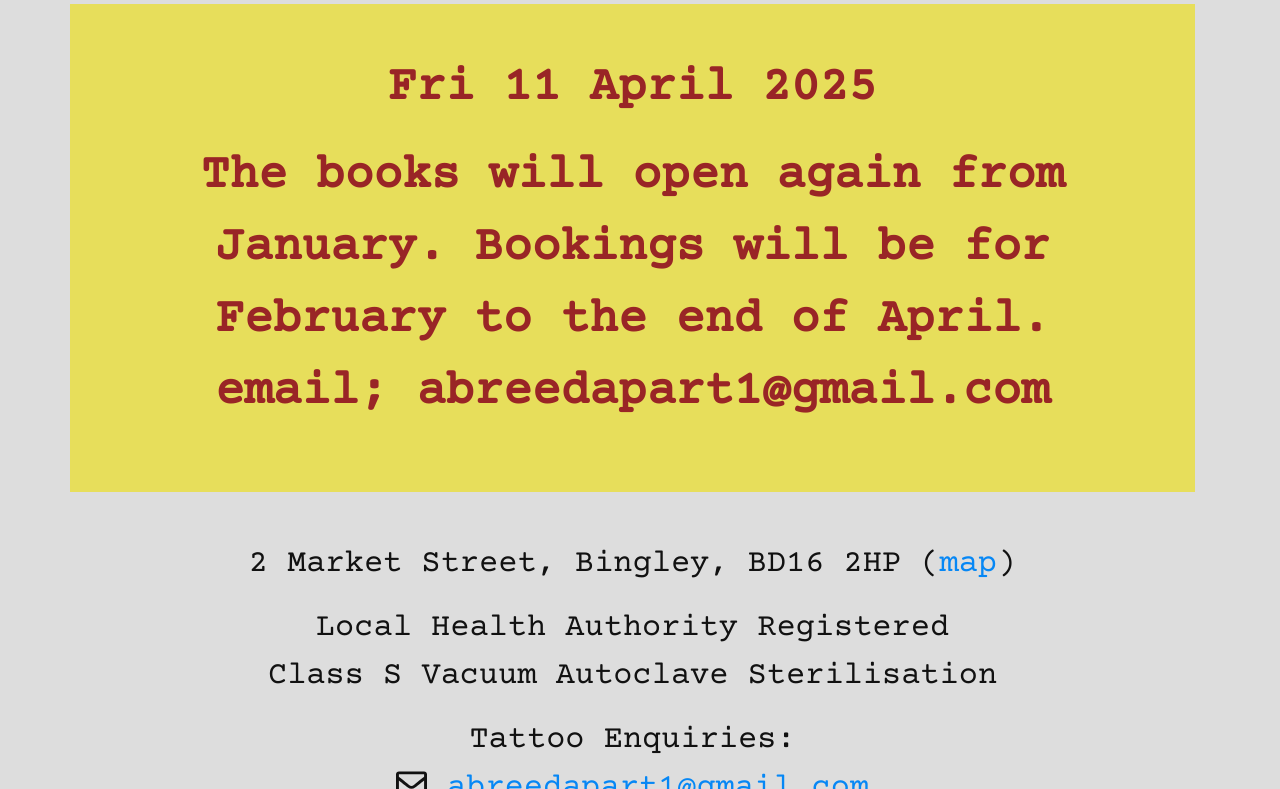
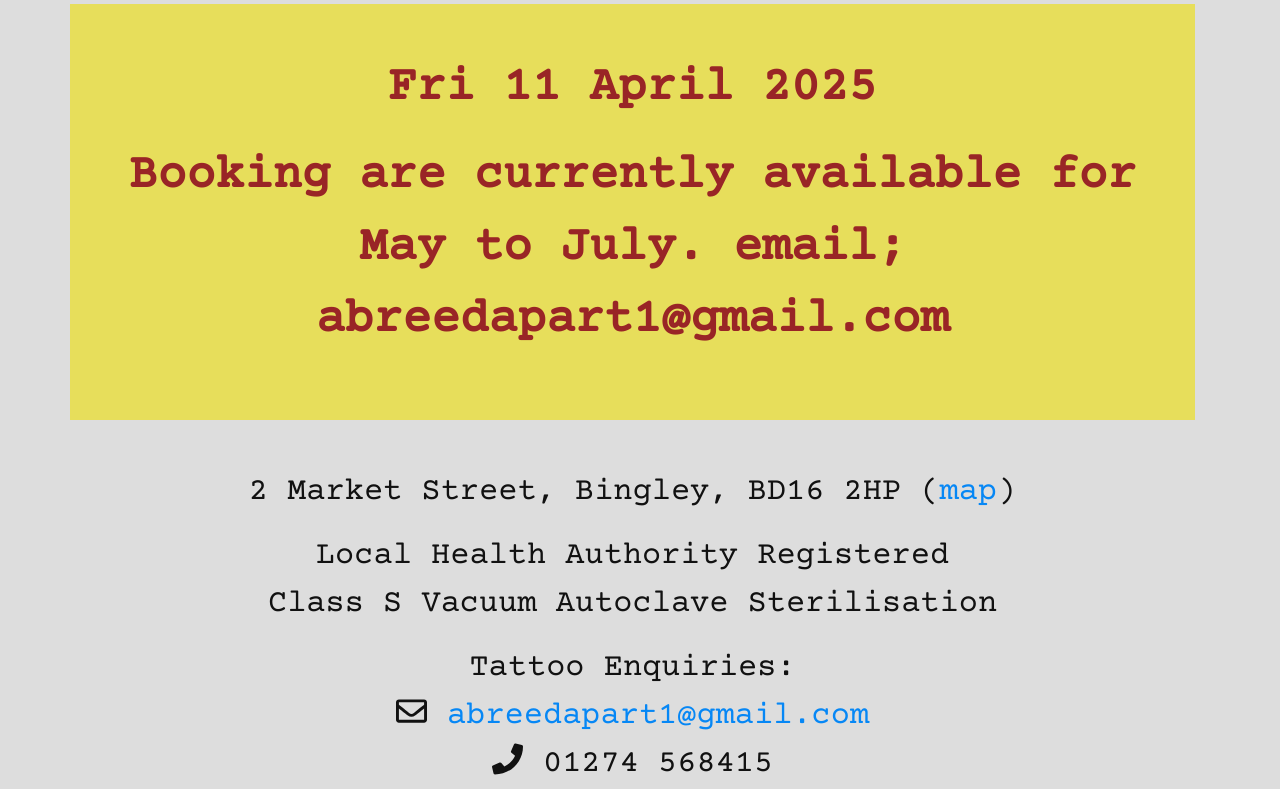
Before and after one commit to caprenter/abreedapart, a Jekyll site: the page built from index.md, in a window 1280 px wide and 900 px high, scrolled down 867 px, cut to the strip 111-900 px from the top of the window. Built offline with Jekyll 4.4.1, drawn with Linux system fonts in a browser that asks for light colours; nearby versions of some CDN libraries.

Commit message:
Update index.md

```diff
--- a/index.md
+++ b/index.md
@@ -2,7 +2,7 @@
 layout: default
 title: Home
 content-description: "A Breed Apart Tattoo Studio, Bingley, West Yorkshire, Established in 2010, Specialising in Black and grey realism."
-open-today-message: "The books will open again from January. Bookings will be for February to the end of April. email; abreedapart1@gmail.com"
+open-today-message: "Booking are currently available for May to July. email; abreedapart1@gmail.com"
 ---
 
 <div class="main-image" markdown="1">
```
